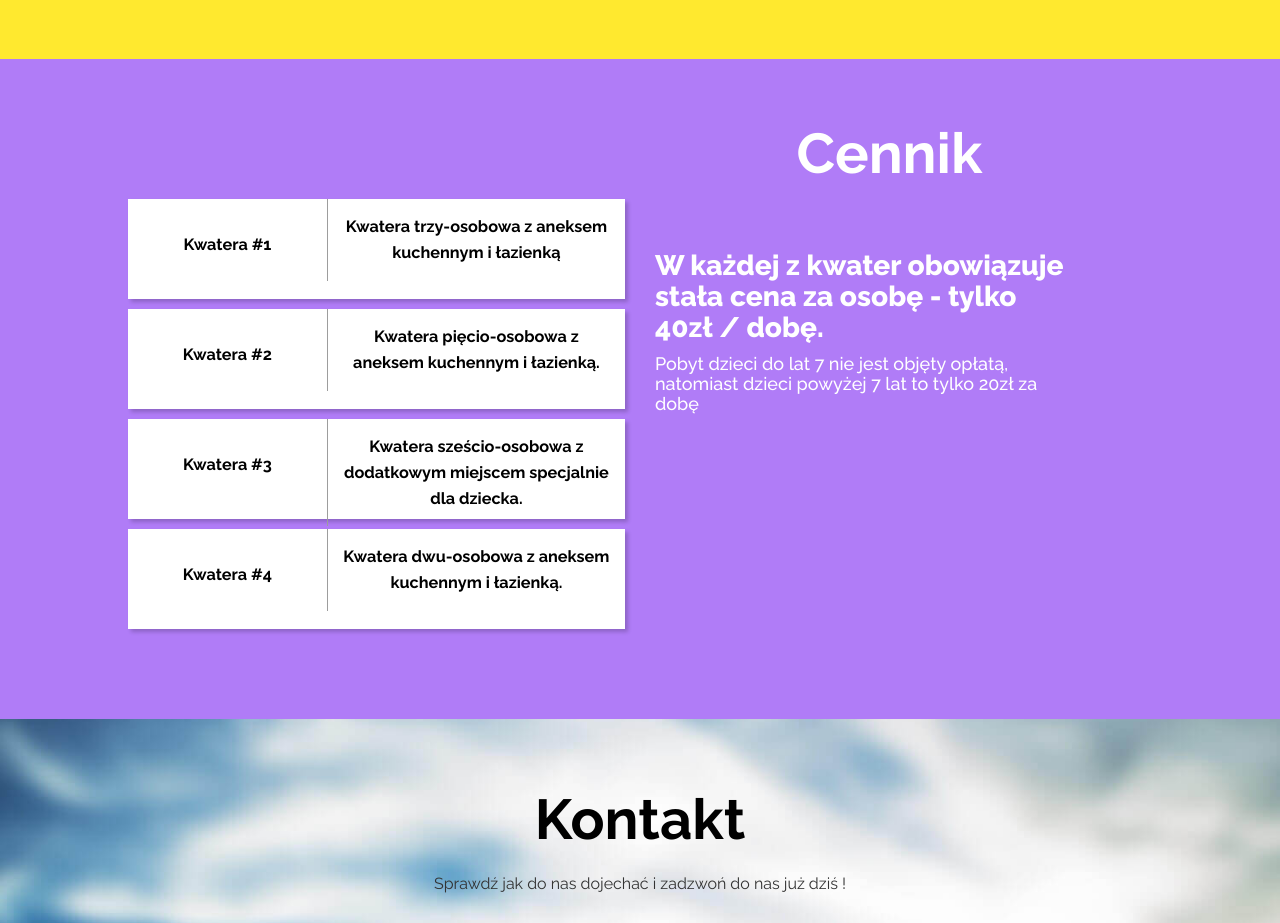
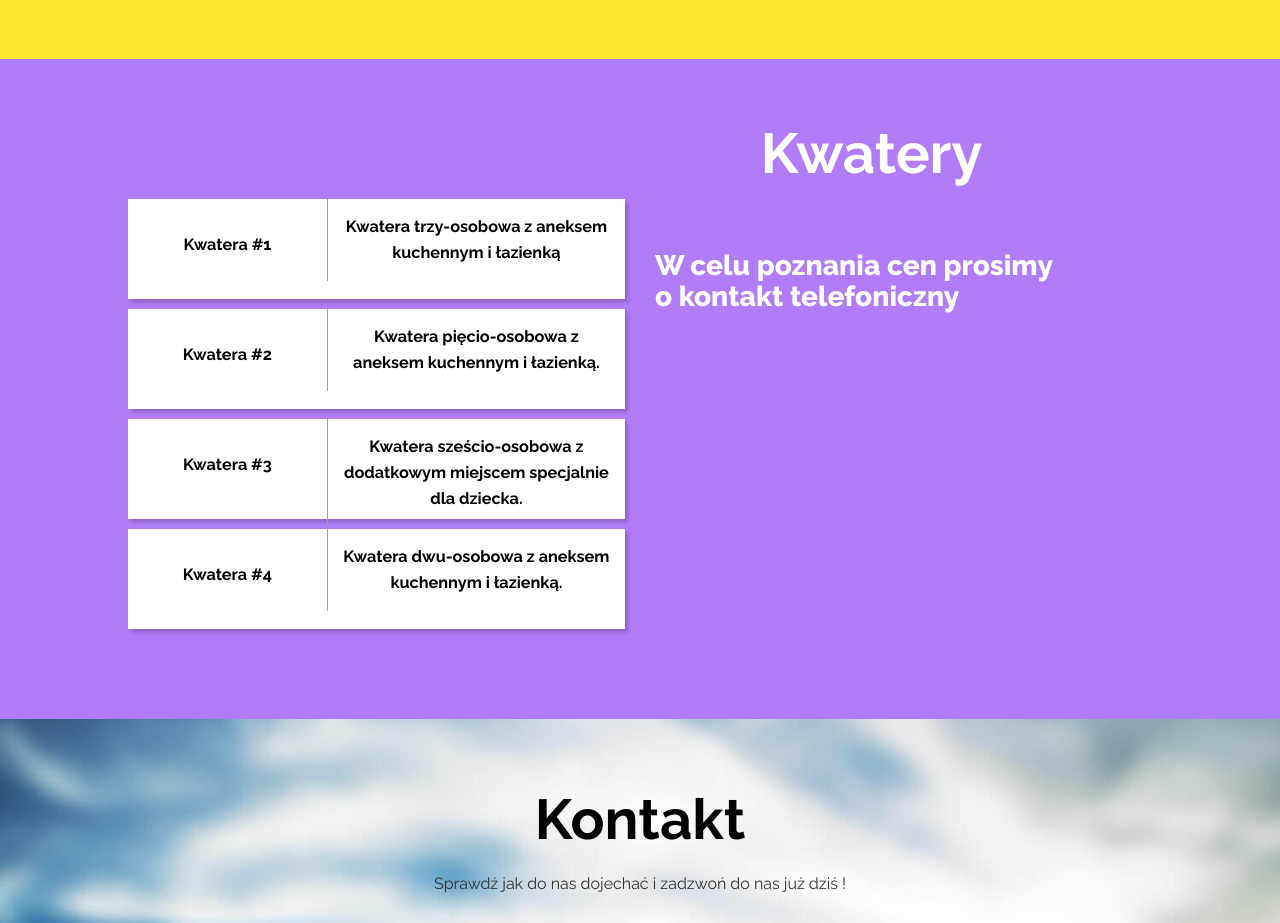
Before and after one commit to pawelf95/zaciszejeziora, a plain HTML site: page index.html in a window 1280 px wide. Shown: the part 4260-5183 px from the top of the page. Drawn offline with Linux system fonts and the light colour scheme; some packages are replaced by stand-ins of ours.

Commit message:
Update index.html
cennik

```diff
--- a/index.html
+++ b/index.html
@@ -212,9 +212,8 @@
             <div class="row">
 
               <div class="col-xs-10 col-md-5 col-md-push-6 ourServicesheader">
-                <h2>Cennik</h2>
-                <h3>W każdej z kwater obowiązuje stała cena za osobę - tylko 40zł / dobę.</h3>
-                <h4>Pobyt dzieci do lat 7 nie jest objęty opłatą, natomiast dzieci powyżej 7 lat to tylko 20zł za dobę</h4>
+                <h2>Kwatery</h2>
+                <h3>W celu poznania cen prosimy o kontakt telefoniczny</h3>
                   </div>
 
                 <div class="col-xs-12 col-md-6 col-md-pull-5" style="max-width:600px;">
```
